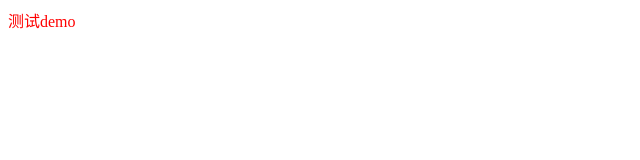
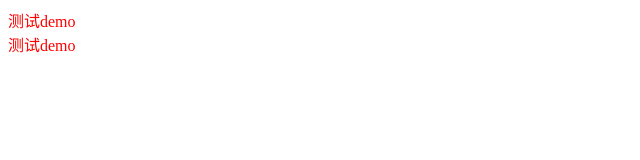
Before and after one commit to wxsushang/test-demo, a plain HTML site: page index.html in a window 1280 px wide. Shown: the full height of the page, 0-640 px from the left. Drawn offline with Linux system fonts and the light colour scheme.

Commit message:
测试改动

```diff
--- a/index.html
+++ b/index.html
@@ -13,5 +13,8 @@
     <div class="demo">
         测试demo
     </div>
+    <div class="demo">
+        测试demo
+    </div>
 </body>
 </html>
```
